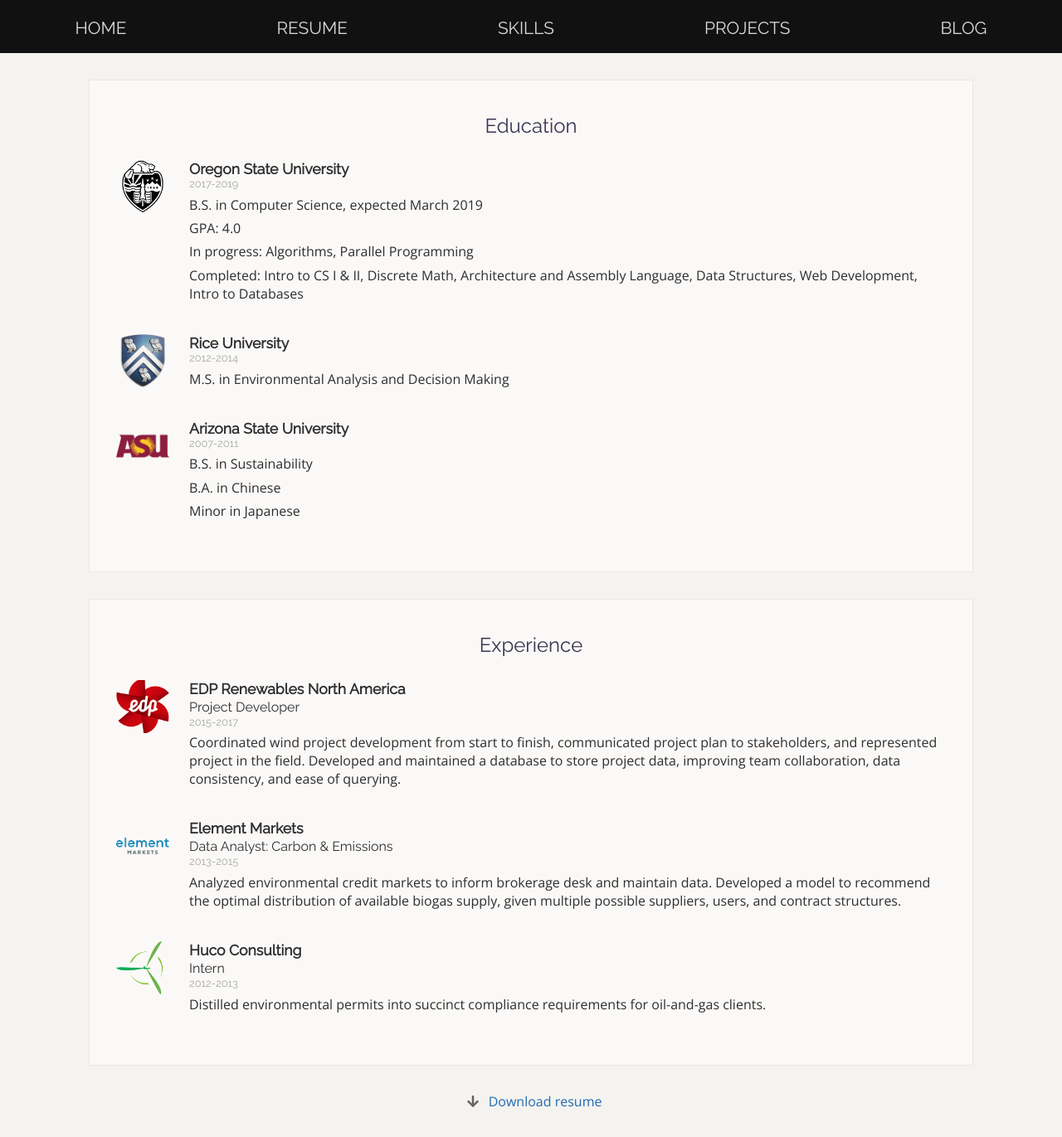
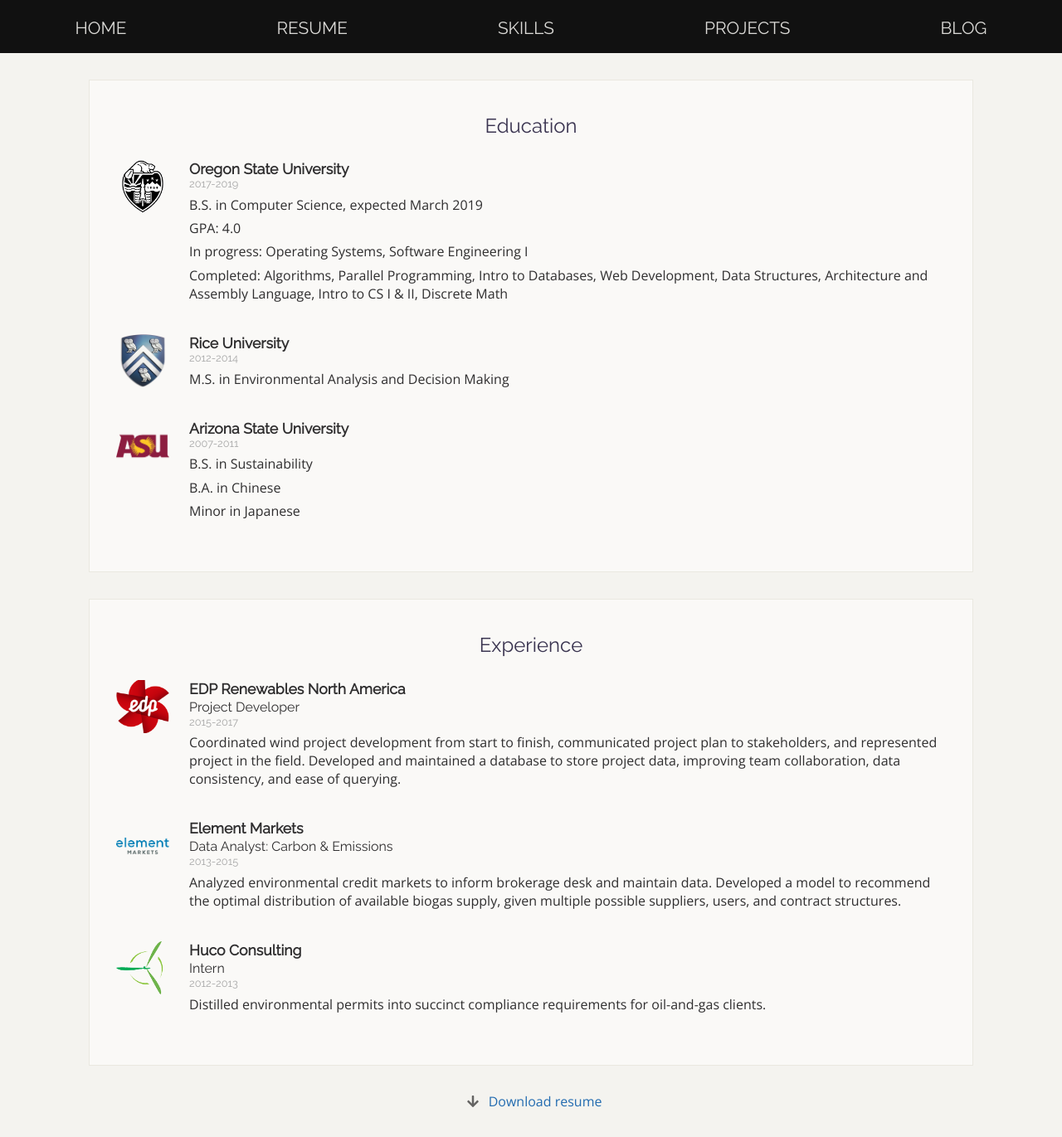
Before and after one commit to jessemckenna/jessemckenna.github.io, a Jekyll site: the page built from resume.html, in a window 1280 px wide. Shown: the whole page at 83% size. Built offline with Jekyll 4.4.1, drawn with Linux system fonts in a browser that asks for light colours.

Commit message:
Add completed spring classes to resume

```diff
--- a/resume.html
+++ b/resume.html
@@ -12,8 +12,8 @@ title: Resume
 			<span class="date">2017-2019</span>
 			<p>B.S. in Computer Science, expected March 2019</p>
 			<p>GPA: 4.0</p>
-			<p>In progress: Algorithms, Parallel Programming</p>
-			<p>Completed: Intro to CS I &amp; II, Discrete Math, Architecture and Assembly Language, Data Structures, Web Development, Intro to Databases</p>
+			<p>In progress: Operating Systems, Software Engineering I</p>
+			<p>Completed: Algorithms, Parallel Programming, Intro to Databases, Web Development, Data Structures, Architecture and Assembly Language, Intro to CS I &amp; II, Discrete Math</p>
 		</div>
 	</section>
 
```
